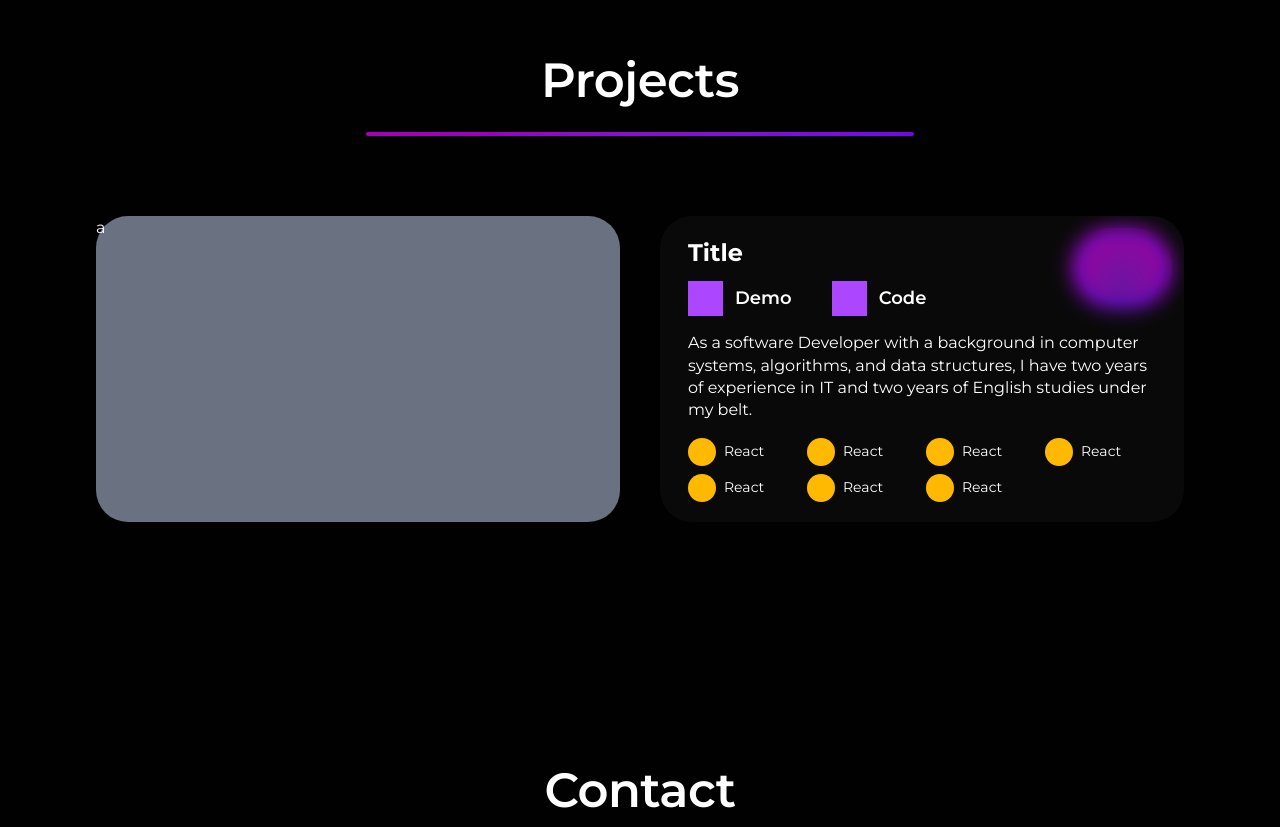
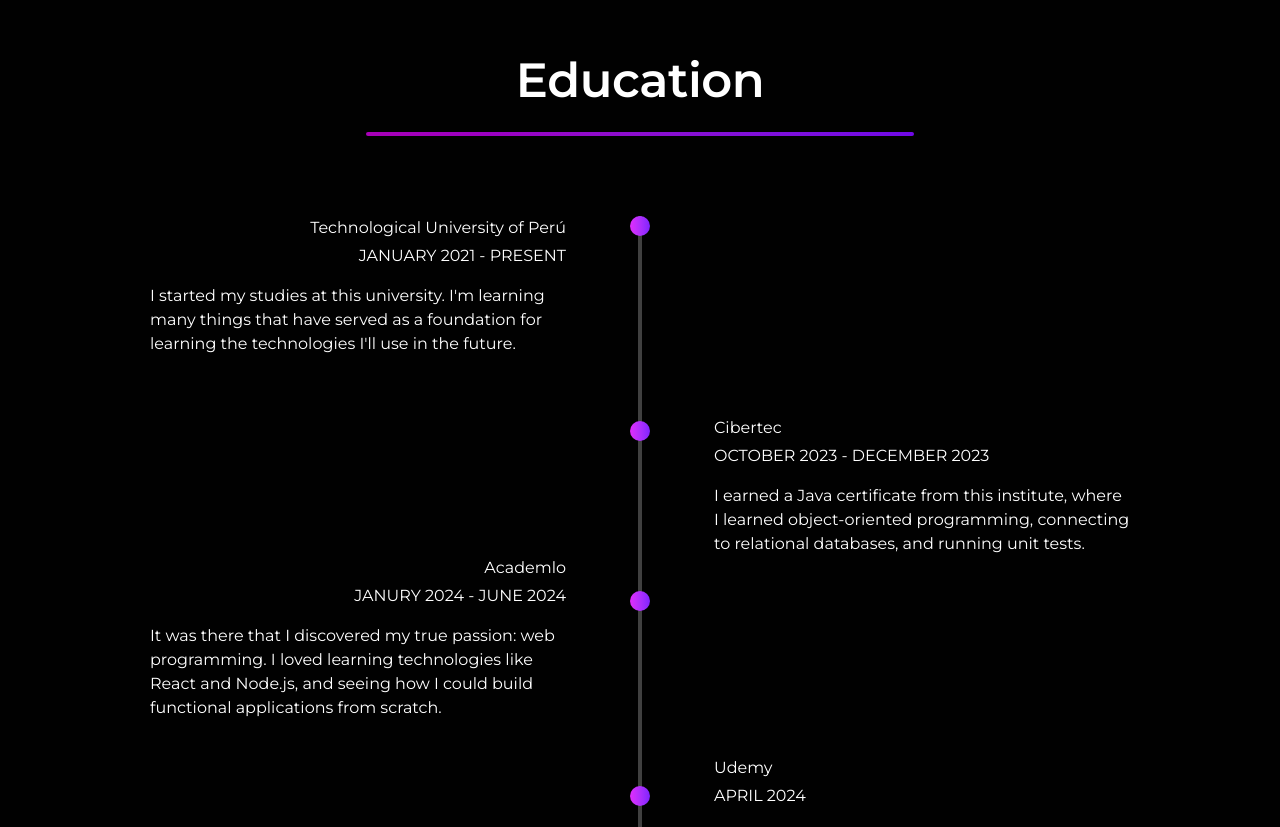
Before and after one commit to ArturoZAC/testing-forport-4z4c, a Next.js app: page / in a window 1280 px wide. Shown: the part 108-935 px from the top of the page. Built offline with nearby package versions, Linux system fonts and the light colour scheme.

Commit message:
finishedSkills

```diff
--- a/src/app/(home)/page.tsx
+++ b/src/app/(home)/page.tsx
@@ -8,10 +8,10 @@
     <>
     {/* <Hero/> */}
     {/* <About/> */}
-    {/* <Education /> */}
+    <Education />
     {/* <Skills /> */}
-    <Projects />
-    <Contact />
+    {/* <Projects /> */}
+    {/* <Contact /> */}
     {/* <Footer /> */}
     </>
 
--- a/src/components/projects/BodyProject.tsx
+++ b/src/components/projects/BodyProject.tsx
@@ -6,8 +6,7 @@
   return (
     <div className="flex flex-row w-full justify-center items-center">
       <MainContainer className="flex justify-center gap-x-10 items-stretch h-auto max-middle:flex-col max-middle:gap-y-10">
-        {/* <Image width={ "1000" } height={"306"} alt="beach" src={'/projects/beach.jpg'} className="w-full max-w-1/2 rounded-4xl max-middle:max-w-full"/> */}
-        <div className="bg-gray-500 w-full max-w-1/2 rounded-4xl max-middle:max-w-full">a</div>
+        <Image width={ "524" } height={"306"} alt="beach" src={'/projects/beach.jpg'} className="w-full max-w-1/2 rounded-4xl max-middle:max-w-full"/>
         <Description/>
       </MainContainer>
     </div>
--- a/src/components/projects/Description.tsx
+++ b/src/components/projects/Description.tsx
@@ -5,7 +5,7 @@
     <div className="relative w-full max-w-1/2 max-middle:max-w-full">
       <div className="absolute top-3 right-3 h-20 w-25 rounded-full z-0
       bg-radial-[ellipse_at_50%_75%] from-violet-600 to-fuchsia-600 max-lg:w-20 max-sm:w-15 max-sm:h-15" />
-      <div className="w-full bg-fourth/40 rounded-4xl relative backdrop-blur-[10px] backdrop-saturate-150 z-10">
+      <div className="w-full bg-fourth/60 rounded-4xl relative backdrop-blur-[10px] backdrop-saturate-150 z-10">
         <div className="flex flex-col gap-y-4 px-7 py-5">
           <div className="space-y-3">
             <p className="subtitle2-b text-subtitle-2-d max-md:text-subtitle-2-m">Title</p>
--- a/src/components/skills/BodySkills.tsx
+++ b/src/components/skills/BodySkills.tsx
@@ -7,13 +7,13 @@
   return (
     <div className="flex flex-col justify-center items-center overflow-hidden">
       <MainContainer className="flex flex-col gap-y-14">
-        <p className="text-pretty text-body-small-sm-d">Here are the powerful tools and technologies I use to bring your idea to life. From modern front-end frameworks to robust back-end systems, I build comprehensive and scalable solutions tailored to your specific needs. I focus on delivering high-quality, well-structured products with a lasting impact, ensuring a solid experience for both users and clients. Whether you&apos;re starting a new project or improving an existing one, I&apos;m ready to help take it to the next level.</p>
+        <p className="text-pretty body-small-sm text-body-small-d max-md:text-body-small-m">Here are the powerful tools and technologies I use to bring your idea to life. From modern front-end frameworks to robust back-end systems, I build comprehensive and scalable solutions tailored to your specific needs. I focus on delivering high-quality, well-structured products with a lasting impact, ensuring a solid experience for both users and clients. Whether you&apos;re starting a new project or improving an existing one, I&apos;m ready to help take it to the next level.</p>
         <div className="overflow-hidden w-full group">
           <div className="flex flex-row animate-scrollSkills w-max gap-x-10 text-white">
             {[...skills, ...skills].map((skill, id) => (
                 <div
                   key={id}
-                  className="size-[150px] flex flex-col justify-center items-center gap-y-6 bg-fourth border-3 border-neutral-700 rounded-md"
+                  className="size-[150px] max-md:size-[125px] max-sm:size-[100px] flex flex-col justify-center items-center gap-y-6 bg-fourth border-3 border-neutral-700 rounded-md"
                 >
                   <div className="size-[50px] flex justify-center items-center">
                     Icon
--- a/src/views/Skills.tsx
+++ b/src/views/Skills.tsx
@@ -3,7 +3,7 @@
 
 export const Skills = () => {
   return (
-    <section className="flex flex-col gap-y-20 mt-60 bg-linear-to-tl from-violet-600 to-fuchsia-600  py-14 text-primary">
+    <section className="flex flex-col gap-y-20 max-md:gap-y-10 mt-60 bg-linear-to-tl from-violet-600 to-fuchsia-600 py-14 text-primary px-6">
       <Title title="My Skills"/>
       <BodySkills />
     </section>
```
